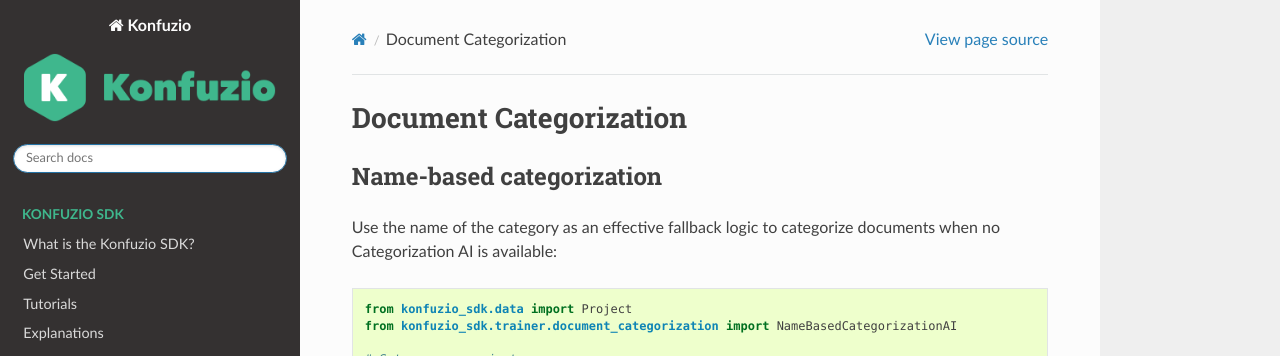
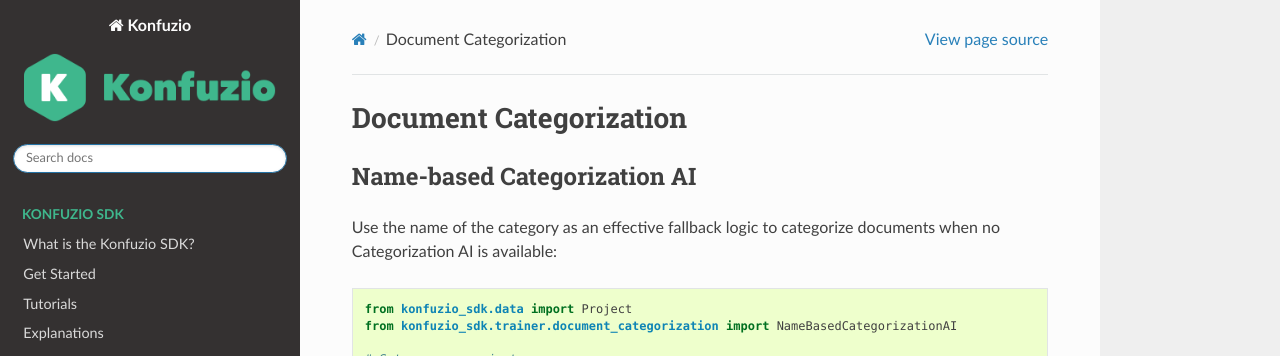
Before and after one commit to konfuzio-ai/konfuzio-sdk, a Sphinx documentation site: the page built from docs/sdk/examples/document_categorization/index.md, in a window 1280 px wide and 900 px high. Shown: the top 356 px of the window. Built offline with Sphinx 7.4.7 and the Read the Docs theme 2.0.0, drawn with Linux system fonts in a browser that asks for light colours; a script that is not in the unit is left out.

```diff
--- a/docs/sdk/examples/document_categorization/index.md
+++ b/docs/sdk/examples/document_categorization/index.md
@@ -1,6 +1,6 @@
 ## Document Categorization
 
-### Name-based categorization
+### Name-based Categorization AI
 
 Use the name of the category as an effective fallback logic to categorize documents when no Categorization AI is available:
 
```
